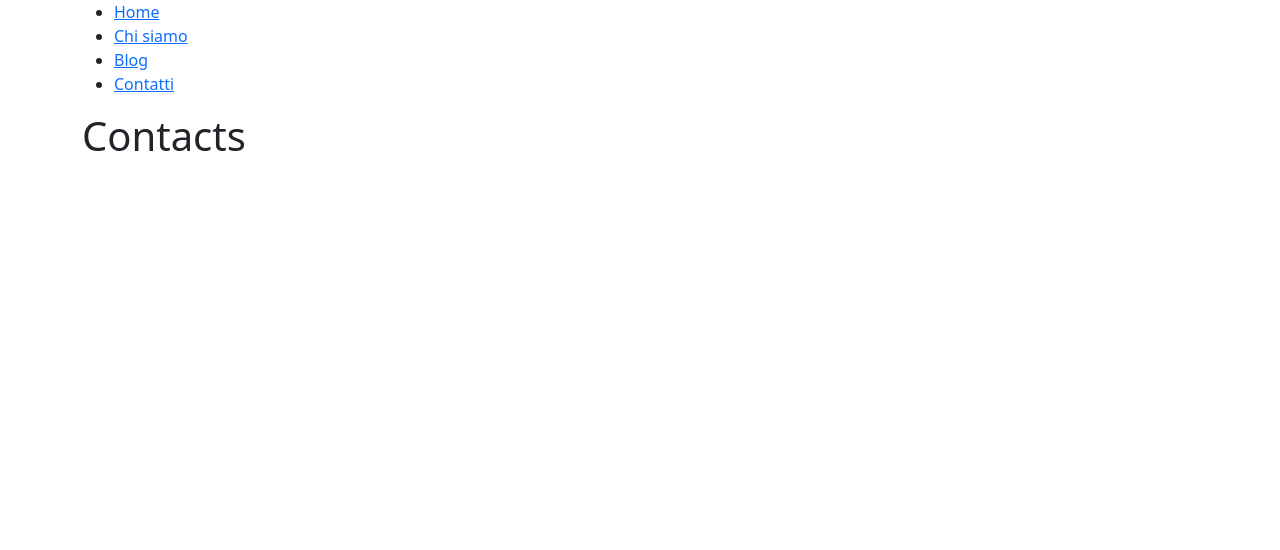
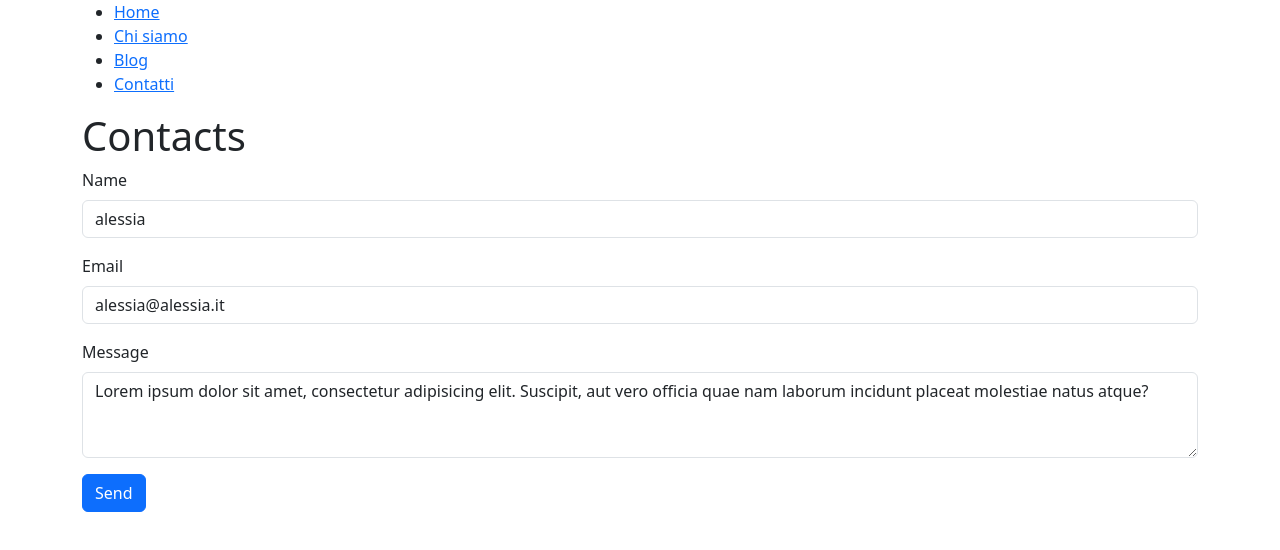
Before and after one commit to AlessiaCiabatti/vite-boolfolio, a Vue app: page /contatti in a window 1280 px wide. Shown: the top 550 px of the page. Built offline with nearby package versions, Linux system fonts and the light colour scheme.

Commit message:
[add] Contacts.vue

```diff
--- a/src/pages/Contacts.vue
+++ b/src/pages/Contacts.vue
@@ -1,14 +1,99 @@
 <script>
+import axios from 'axios';
+import { store } from '../data/store';
+import Loader from '../components/partials/Loader.vue';
+
   export default {
-    name: 'Contacts'
+    name: 'Contacts',
+
+    components:{
+      Loader,
+    },
+
+    data(){
+      return{
+        name: 'alessia',
+        email: 'alessia@alessia.it',
+        message: 'Lorem ipsum dolor sit amet, consectetur adipisicing elit. Suscipit, aut vero officia quae nam laborum incidunt placeat molestiae natus atque?',
+        sending: false,
+        sent: false,
+        errors:{
+          name:'',
+          email:'',
+          message:'',
+        }
+      }
+    },
+
+    methods:{
+      sendEmail(){
+        this.sending = true
+        const data = {
+          name: this.name,
+          email: this.email,
+          message: this.message,
+        }
+
+        axios.post(store.apiUrl + 'send-email', data)
+        .then(result =>{
+        this.sending = false
+        console.log(result.data)
+        this.sent = result.data.success
+
+        if(!result.data.success){
+          this.errors = result.data.errors
+        }else{
+          this.errors = {
+          name:[],
+          email:[],
+          message:[],
+          }
+        }
+
+        })
+        .catch(error =>{
+        this.sending = false
+          console.log(error.message)
+        })
+
+      }
+    }
   }
 </script>
 
 <template>
   <div>
     <h1>Contacts</h1>
+    <div v-if="!sending">
+      <form v-if="!sent" @submit.prevent="sendEmail" >
+        <div>
+          <div class="mb-3">
+            <label for="name" class="form-label">Name</label>
+            <input v-model="name" type="text" name="name" class="form-control" id="name" placeholder="name">
+            <p class="error">{{errors.name?.toString()}}</p>
+          </div>
+          <div class="mb-3">
+            <label for="email" class="form-label">Email</label>
+            <input v-model="email" type="email" name="email" class="form-control" id="email" placeholder="name@example.com">
+            <p class="error">{{errors.email?.toString()}}</p>
+          </div>
+          <div class="mb-3">
+            <label for="message" class="form-label">Message</label>
+            <textarea v-model="message" name="message" id="message" class="form-control" rows="3"></textarea>
+            <p class="error">{{errors.message?.toString()}}</p>
+          </div>
+          <div>
+            <button class="btn btn-primary" type="submit">Send</button>
+          </div>
+        </div>
+      </form>
+      <h3 v-else>Email inviata correttamente</h3>
+    </div>
+    <Loader v-else />
+
   </div>
 </template>
+
 
 <style lang="scss" scoped>
 
```
